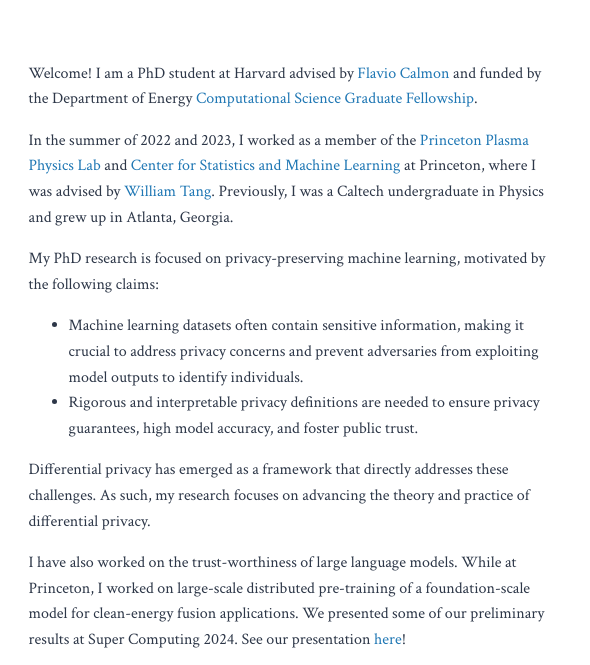
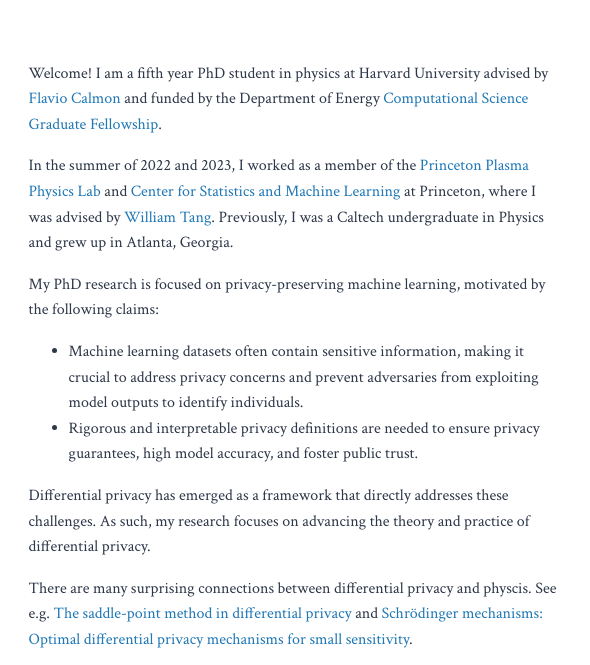
Before and after one commit to Felipe-Gomez/felipe-gomez.github.io, a plain HTML site: page index.html in a window 1280 px wide. Shown: the part 161-826 px from the top of the page, 481-1071 px from the left. Drawn offline with Linux system fonts and the light colour scheme.

Commit message:
Added connections between physics and differential privacy

```diff
--- a/index.html
+++ b/index.html
@@ -34,7 +34,7 @@
 			</p>
 		    </div>
 		    <div class="profile-text">
-                        <p>Welcome! I am a PhD student at Harvard advised by
+                        <p>Welcome! I am a fifth year PhD student in physics at Harvard University advised by
                         <a href="https://people.seas.harvard.edu/~flavio/">Flavio Calmon</a>
                         and funded by the Department of Energy
                         <a href="https://www.krellinst.org/csgf/">
@@ -59,7 +59,14 @@
                         </ul>
 
                         <p>Differential privacy has emerged as a framework that directly addresses these challenges.
-                        As such, my research focuses on advancing the theory and practice of differential privacy.</p>
+			As such, my research focuses on advancing the theory and practice of differential privacy.</p>
+
+			<p>There are many surprising connections between differential privacy and physcis. See e.g.
+			<a href="https://proceedings.mlr.press/v202/alghamdi23a.html">
+				The saddle-point method in differential privacy</a> and
+			<a href="https://par.nsf.gov/servlets/purl/10533621">Schrödinger mechanisms:
+                            Optimal differential privacy mechanisms for small sensitivity</a>.
+			</p>
 
                         <p>I have also worked on the trust-worthiness of large language models. While at Princeton, I worked
                         on large-scale distributed pre-training of a foundation-scale model for clean-energy fusion applications.
```
